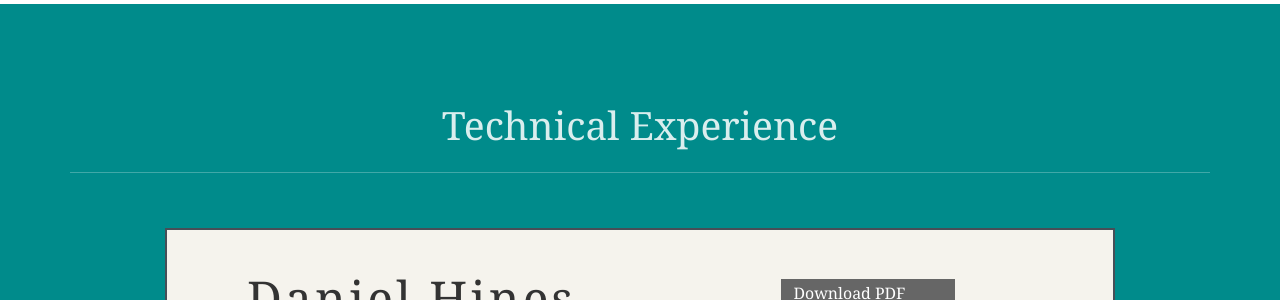
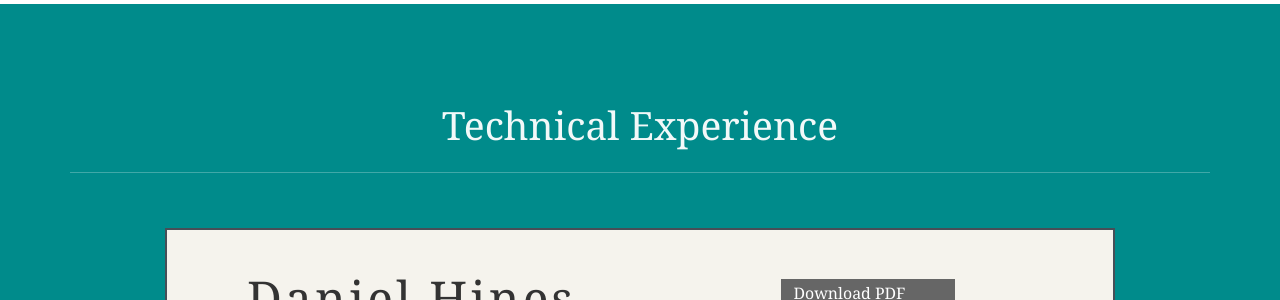
Before and after one commit to danielchines/danielchines.github.io, a Jekyll site: the page built from index.html, in a window 1280 px wide and 1400 px high, scrolled down 1468 px. Shown: the part 150-450 px from the top of the window. Built offline with Jekyll 4.4.1, drawn with Linux system fonts in a browser that asks for light colours.

Commit message:
Update main.css

```diff
--- a/_includes/css/main.css
+++ b/_includes/css/main.css
@@ -178,7 +178,7 @@ section h2.dark {
 }
 
 section h2.white {
-    color: rgba(255,255,255,.85);
+    color: rgba(255,255,255,.95);
     text-align: center;
     margin: 0 0 20px 0;
     padding-bottom: 25px;
```
